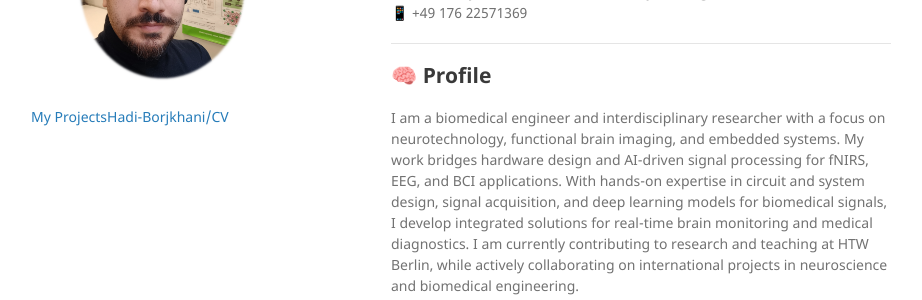
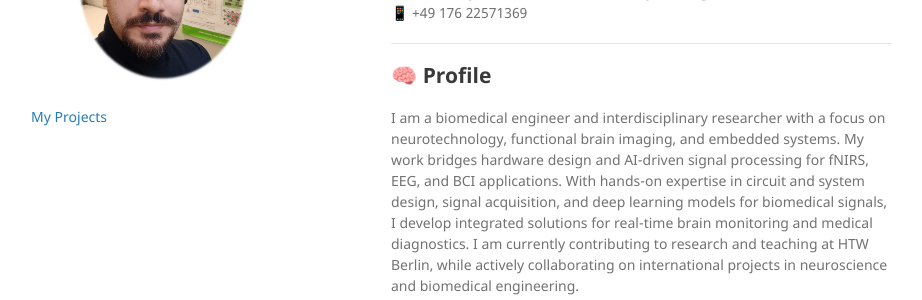
Before and after one commit to Hadi-Borjkhani/CV, a Jekyll site: the page built from README.md, in a window 1280 px wide. Shown: the part 212-512 px from the top of the page, without its empty margins (179-1101 px from the left). Built offline with Jekyll 4.4.1, drawn with Linux system fonts in a browser that asks for light colours; our own code applies the rules of GitHub Pages for plain Markdown files; the repository's description, which GitHub fills in, is left out.

Commit message:
Update default.html

```diff
--- a/_layouts/default.html
+++ b/_layouts/default.html
@@ -24,7 +24,7 @@
         <p>{{ site.description | default: site.github.project_tagline }}</p>
 
         {% if site.github.Hadi %}
-        <p class="view"><a href="{{ site.github.repository_url }}">My Projects{{ site.github.repository_nwo }}</a></p>
+        <p class="view"><a href="{{ site.github.repository_url }}">My Projects</a></p>
         {% endif %}
 
         {% if site.github.is_user_page %}
```
